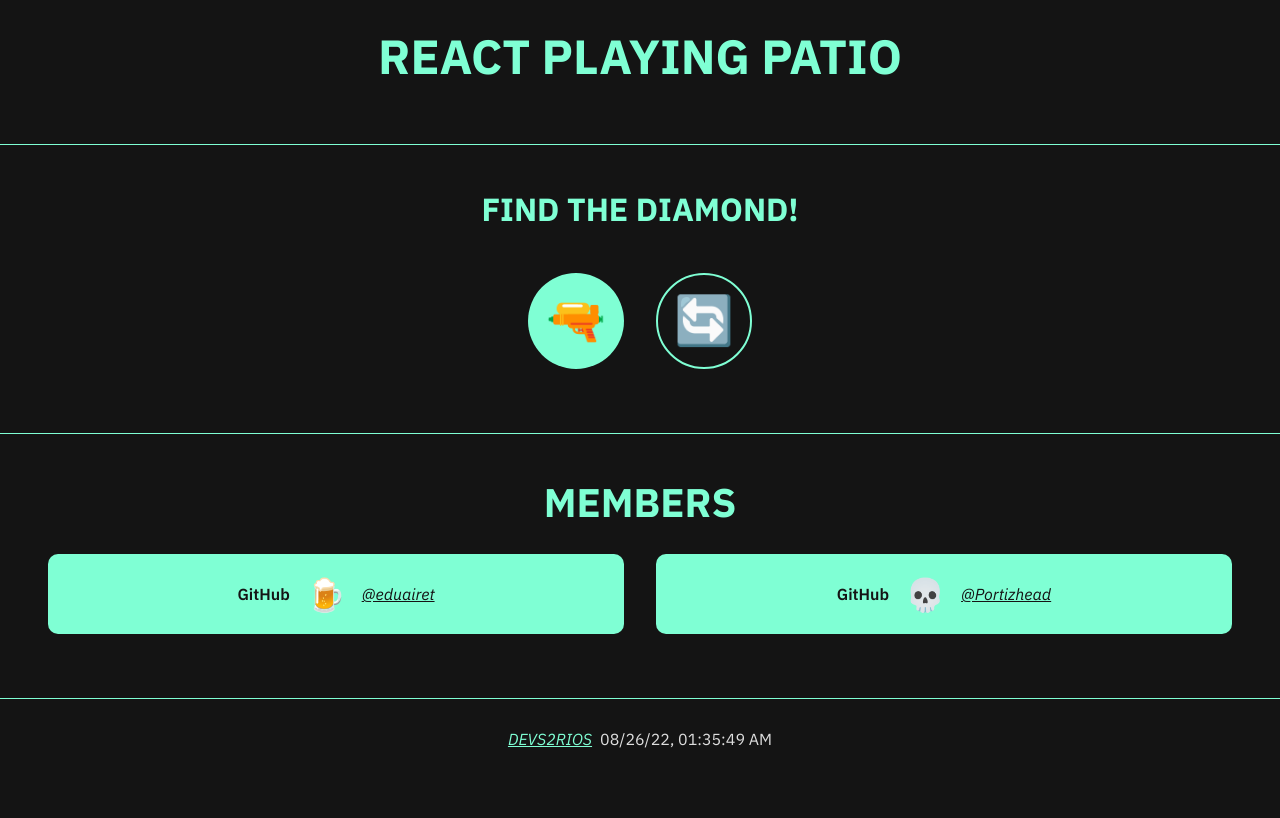
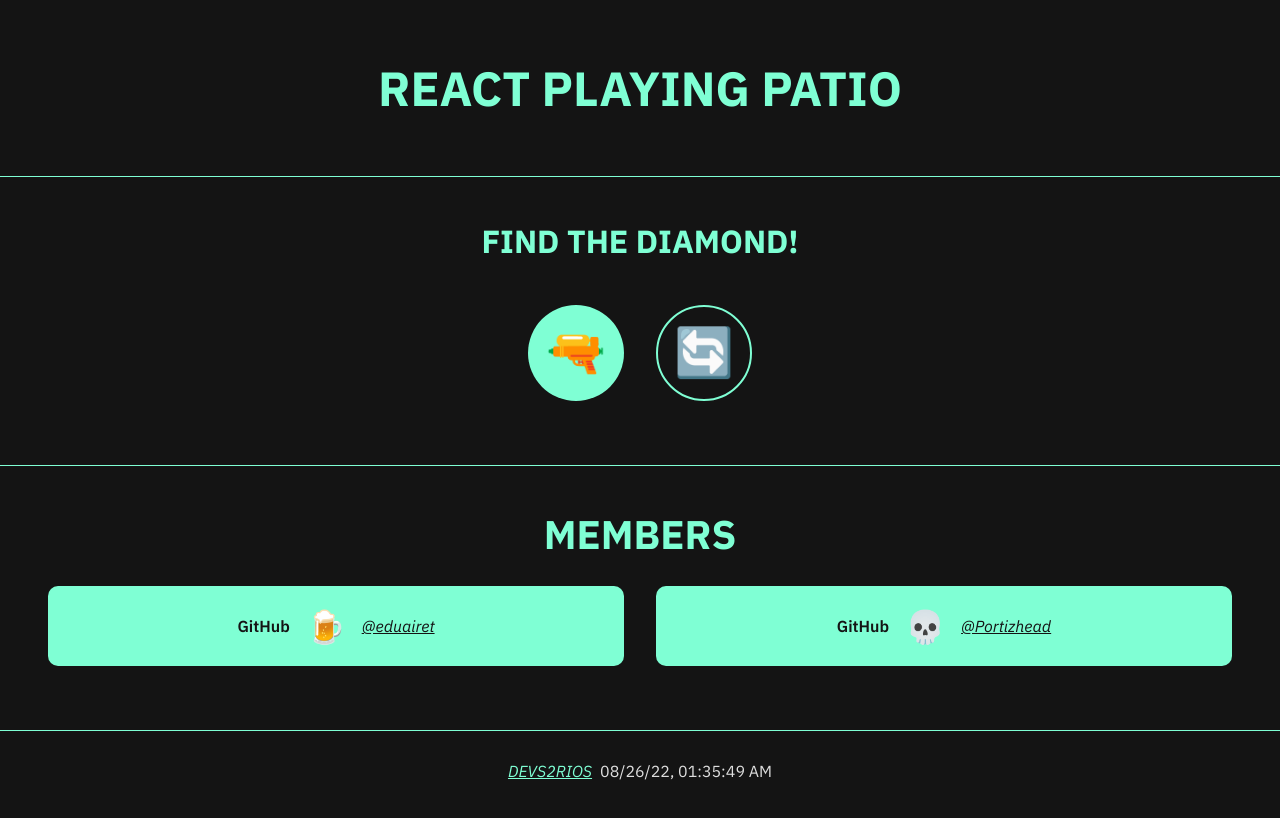
Before and after one commit to Devs2Rios/react-complete-guide, a React (Create React App) app: page / in a window 1280 px wide. Shown: the top 818 px of the page. Built offline with nearby package versions, Linux system fonts and the light colour scheme.

Commit message:
h1 padding

```diff
--- a/src/components/App/App.js
+++ b/src/components/App/App.js
@@ -16,7 +16,7 @@ export default function App() {
   return (
     <div className='App'>
       <header>
-        <h1>{appTitle}</h1>
+        <h1 style={{ padding: '2rem 2rem 0 2rem' }}>{appTitle}</h1>
         <ShootGame />
       </header>
       <main>
```
Also changed, not shown: 7 other files (tests, documents, lock files or other folders).
